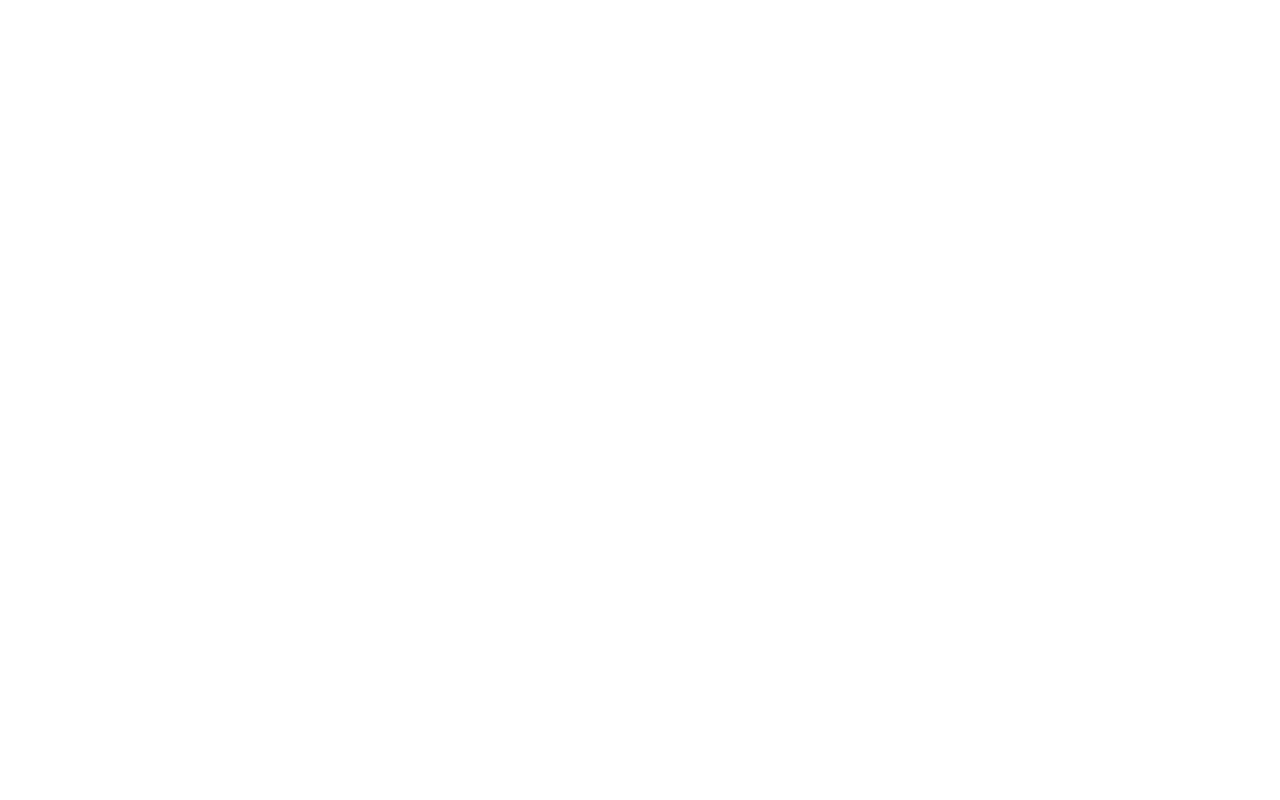
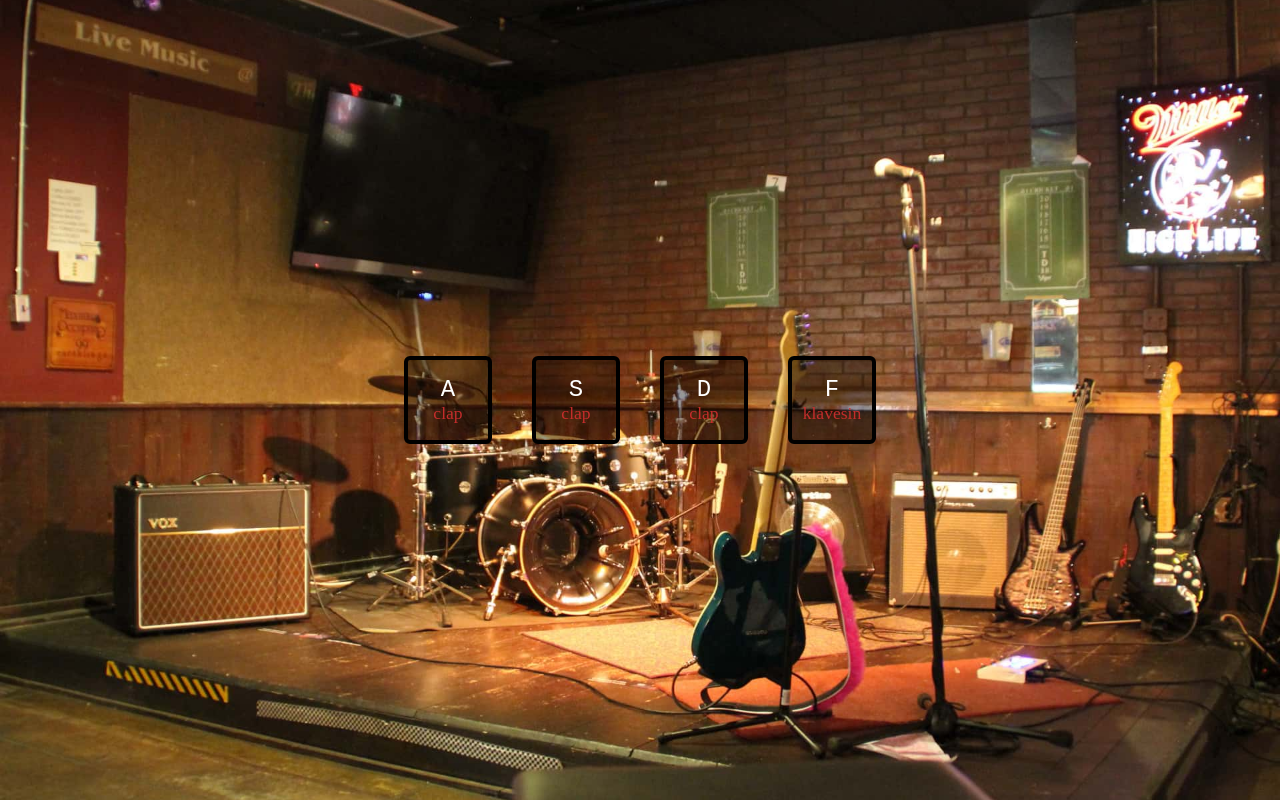
Before and after one commit to VladKurluk/JavaScript30, a plain HTML site: page index.html in a window 1280 px wide. Drawn offline with Linux system fonts and the light colour scheme.

Commit message:
Drum Kit

```diff
--- a/index.html
+++ b/index.html
@@ -8,7 +8,29 @@
     <link rel="stylesheet" href="style.css">
 </head>
 <body>
+    <section class="keys">
+        <div data-key="65" class="key">
+            <kbd>A</kbd>
+            <span class="sound">clap</span>
+        </div>
+        <div data-key="83" class="key">
+            <kbd>S</kbd>
+            <span class="sound">clap</span>
+        </div>
+        <div data-key="68" class="key">
+            <kbd>D</kbd>
+            <span class="sound">clap</span>
+        </div>
+        <div data-key="70" class="key">
+            <kbd>F</kbd>
+            <span class="sound">klavesin</span>
+        </div>
+    </section>
 
+    <audio data-key="65" src="sounds/ClapB.ogg"></audio>
+    <audio data-key="83" src="sounds/MultiClapA.ogg"></audio>
+    <audio data-key="68" src="sounds/BeatA.ogg"></audio>
+    <audio data-key="70" src="sounds/klavesin.wav"></audio>
 
     <script src="script.js"></script>
 </body>
--- a/script.js
+++ b/script.js
@@ -0,0 +1,19 @@
+function playSound(e) {
+    const audio = document.querySelector(`audio[data-key='${e.keyCode}']`);
+    const key = document.querySelector(`.key[data-key='${e.keyCode}']`);
+    if (!audio) return; //Stop the fuction
+    audio.currentTime = 0;
+    audio.play();
+    key.classList.add('playing');
+}
+
+function removeTransition(e) {
+    if (e.propertyName !== 'transform') return;
+    this.classList.remove('playing');
+}
+
+const keys = document.querySelectorAll('.key');
+keys.forEach(function(item) {
+    item.addEventListener('transitionend', removeTransition);
+});
+window.addEventListener('keydown', playSound);
--- a/style.css
+++ b/style.css
@@ -0,0 +1,49 @@
+html,
+body {
+    font-size: 16px;
+}
+
+body {
+    width: 100vw;
+    height: 100vh;
+    box-sizing: border-box;
+    margin: 0;
+    padding: 0;
+    display: flex;
+    align-items: center;
+    justify-content: center;
+    background: url('image/background.jpg') no-repeat;
+    background-size: cover;
+    background-position: center;
+}
+
+.keys {
+    display: flex;
+}
+
+.key {
+    transition: all .7s;
+    border: 4px solid #000;
+    background: rgba(0,0,0, .4);
+    border-radius: 6px;
+    width: 80px;
+    height: 80px;
+    margin: 0 20px;
+    display: flex;
+    flex-direction: column;
+    align-items: center;
+    justify-content: center;
+    font-size: 1.5rem;
+    color: #fff;
+}
+
+.playing {
+    transform: scale(1.1);
+    border-color: #ffc600;
+    box-shadow: 0 0 10px #ffc600;
+}
+
+.sound {
+    color: rgba(211, 47, 47, 0.9);
+    font-size: 1.1rem;
+}
```
Also changed, not shown: image/background.jpg (added), 5 other files.
